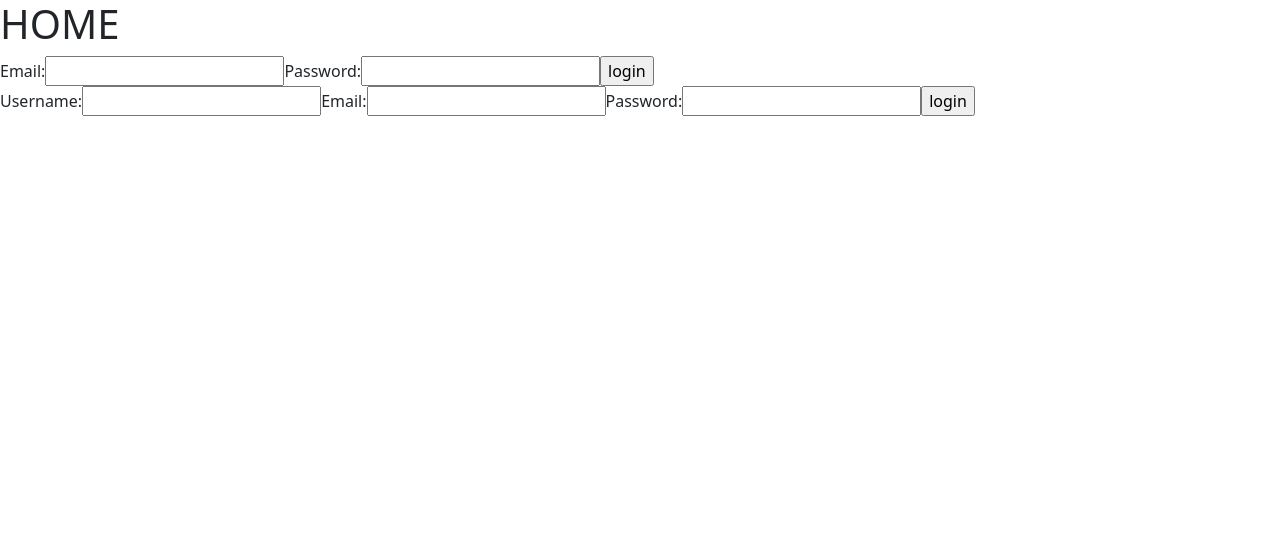
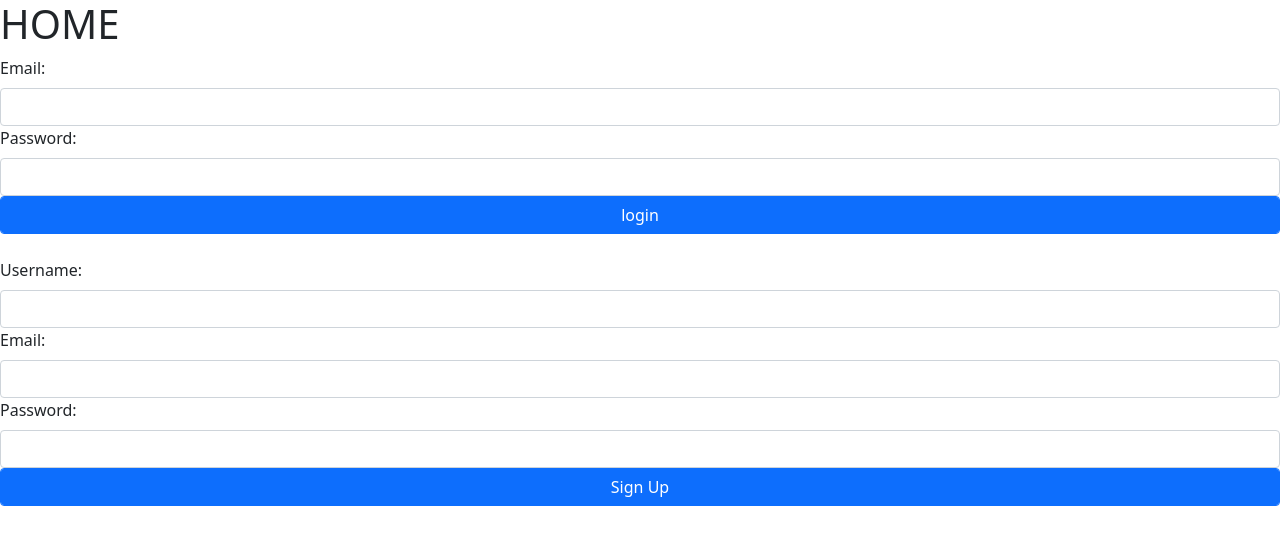
Before and after one commit to SVRourke/googlessformsui, a React (Create React App) app: page / in a window 1280 px wide. Shown: the top 544 px of the page. Built offline with nearby package versions, Linux system fonts and the light colour scheme.

Commit message:
slightly styled, added submit handler

```diff
--- a/src/forms/Login.js
+++ b/src/forms/Login.js
@@ -1,5 +1,5 @@
 import React, { useState } from "react";
-
+import { Form } from "react-bootstrap";
 const LoginForm = () => {
   const [inputs, setInputs] = useState({
     email: "",
@@ -10,14 +10,19 @@ const LoginForm = () => {
     setInputs({ ...inputs, [e.target.name]: e.target.value });
   };
 
+  const submit = async (e) => {
+    e.preventDefault();
+    console.log(inputs);
+  };
+
   return (
-    <form onChange={updateForm}>
-      <label for="email">Email:</label>
-      <input type="email" name="email" required />
-      <label for="password">Password:</label>
-      <input type="password" name="password" required />
-      <input type="submit" value="login" />
-    </form>
+    <Form onChange={updateForm} onSubmit={submit} className={"mb-4"}>
+      <Form.Label for="email">Email:</Form.Label>
+      <Form.Control type="email" name="email" required />
+      <Form.Label for="password">Password:</Form.Label>
+      <Form.Control type="password" name="password" required />
+      <Form.Control className={"btn btn-primary"} type="submit" value="login" />
+    </Form>
   );
 };
 
--- a/src/forms/SignUp.js
+++ b/src/forms/SignUp.js
@@ -1,5 +1,5 @@
 import React, { useState } from "react";
-
+import { Form } from "react-bootstrap";
 const SignUpForm = () => {
   const [inputs, setInputs] = useState({
     username: "",
@@ -11,16 +11,35 @@ const SignUpForm = () => {
     setInputs({ ...inputs, [e.target.name]: e.target.value });
   };
 
+  const submit = async (e) => {
+    e.preventDefault();
+
+    const options = {
+      method: "POST",
+      headers: { "Content-Type": "application/json" },
+      body: JSON.stringify({ user: inputs }),
+    };
+
+    const req = await fetch("http://localhost:3000/users", options);
+
+    const resp = await req.json();
+    console.log(resp);
+  };
+
   return (
-    <form onChange={updateForm}>
-      <label for="username">Username:</label>
-      <input type="text" name="username" />
-      <label for="email">Email:</label>
-      <input type="email" name="email" required />
-      <label for="password">Password:</label>
-      <input type="password" name="password" required />
-      <input type="submit" value="login" />
-    </form>
+    <Form onChange={updateForm} onSubmit={submit}>
+      <Form.Label for="username">Username:</Form.Label>
+      <Form.Control type="text" name="username" />
+      <Form.Label for="email">Email:</Form.Label>
+      <Form.Control type="email" name="email" required />
+      <Form.Label for="password">Password:</Form.Label>
+      <Form.Control type="password" name="password" required />
+      <Form.Control
+        className={"btn btn-primary"}
+        type="submit"
+        value="Sign Up"
+      />
+    </Form>
   );
 };
 
```
